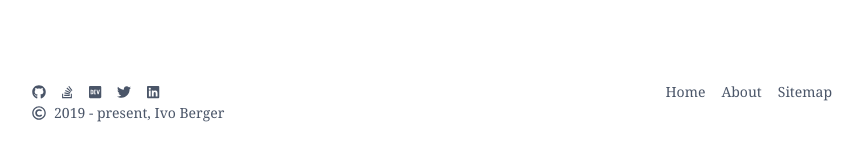
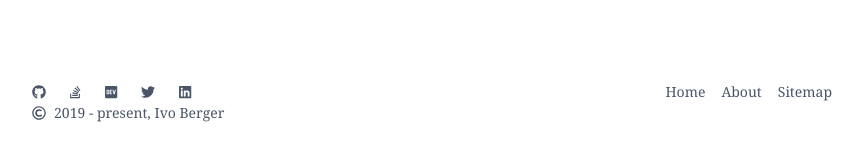
Before and after one commit to ivoberger/ivoberger.com, a Next.js app: page /about in a window 1280 px wide. Shown: the part 1252-1412 px from the top of the page, without its empty margins (208-1071 px from the left). Built offline with nearby package versions, Linux system fonts and the light colour scheme; what tailwindcss-filters, tailwindcss-typography would draw is missing.

Commit message:
fix header on main page

```diff
--- a/components/Footer.tsx
+++ b/components/Footer.tsx
@@ -42,7 +42,7 @@ const SocialLink = ({
     href={link}
     target="_blank"
     rel="noreferrer"
-    className={`transition duration-300  px-2 ${className}`}
+    className={`transition duration-300 p-3 ${className}`}
   >
     <span className="visible-hidden">{title}</span>
     <FontAwesomeIcon icon={icon} />
--- a/pages/index.tsx
+++ b/pages/index.tsx
@@ -15,10 +15,6 @@ const PostInfo: React.FC<PostMetadata> = ({
   slug,
 }) => (
   <div className="py-4 text-center border-b border-green-300 group sm:py-10">
-    <Head>
-      <title>Ivo's Website</title>
-      <meta name="description" content={description} />
-    </Head>
     <header className="mb-8 ">
       <time className="mb-2 text-xs text-gray-700 uppercase">{date}</time>
       <Link href="/posts/[slug]" as={`/posts/${slug}`}>
@@ -50,6 +46,13 @@ type HomeProps = { posts: PostMetadata[] };
 const Home: React.FC<HomeProps> = ({ posts }) => (
   <>
     <main className="container mx-auto">
+      <Head>
+        <title>Ivo's Website</title>
+        <meta
+          name="description"
+          content="Main Page with a List of my Blog Posts"
+        />
+      </Head>
       <Header title="Ivo Berger" subTitle="Stuff I Made" subTitleLink="about" />
       <section className="max-w-3xl px-6 mx-auto mb-10">
         {posts.map((post) => (
```
